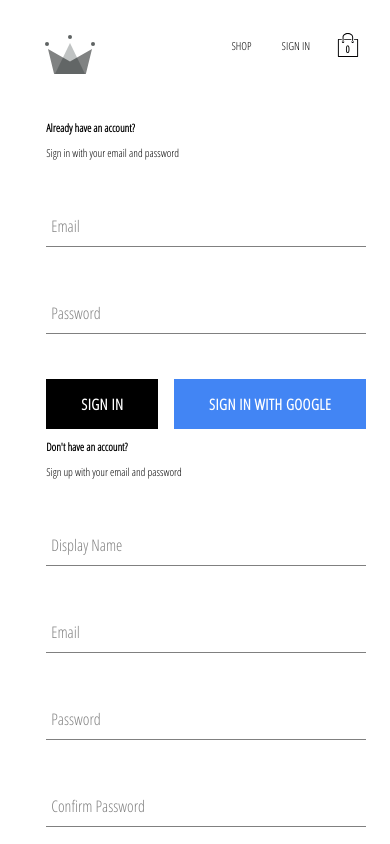
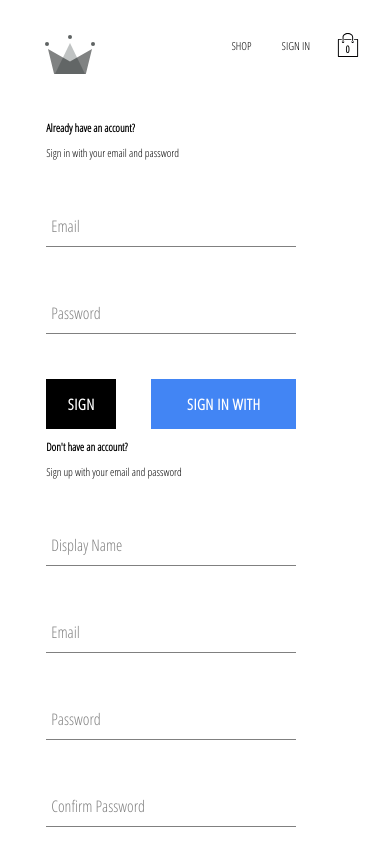
Before and after one commit to hemantsengar1234/ecom-shop, a React (Create React App) app: page /auth in a window 390 px wide. Shown: the top 844 px of the page. Built offline with nearby package versions, Linux system fonts and the light colour scheme; no server answers; the database is empty.

Commit message:
sixth commit

```diff
--- a/src/components/button/button.styles.scss
+++ b/src/components/button/button.styles.scss
@@ -47,9 +47,13 @@
 
 @media (max-width: 500px){
   .button-container {
+    width: 50px;
     min-width: 20%;
     height: 50px;
 
+    &.google-sign-in{
+      width: 145px;
+    }
 
     &.inverted {
       height: 30px;
--- a/src/components/sign-in-form/sign-in-form.styles.scss
+++ b/src/components/sign-in-form/sign-in-form.styles.scss
@@ -15,6 +15,6 @@
 
 @media(max-width:500px){
   .sign-in-container{
-    width: 320px;
+    width: 250px;
   }
 }
--- a/src/components/sign-up-form/sign-up-form.styles.scss
+++ b/src/components/sign-up-form/sign-up-form.styles.scss
@@ -10,6 +10,7 @@
 
 @media (max-width: 500px){
   .sign-up-container{
-    width: 320px;
+    width: 250px;
   }
+
 }
```
